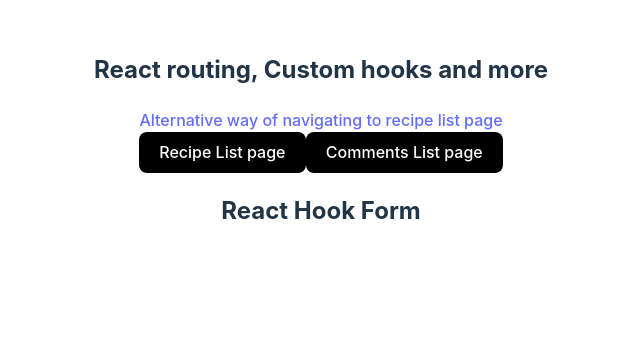
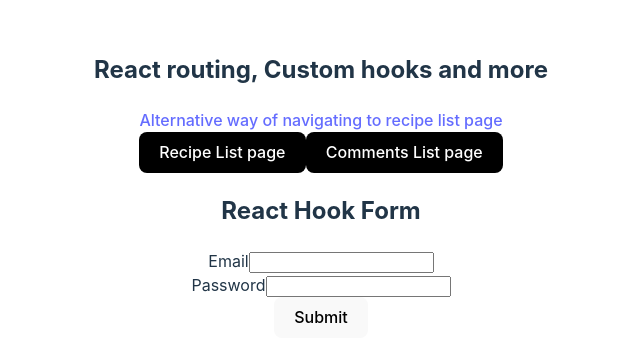
Before and after one commit to IB-ALA/REACT-TUTORIALS, a React (Vite) app in the folder react-routing-and-custom-hooks/: page /react-hook-form in a window 1280 px wide. Shown: the top 362 px of the page, without its empty margins (319-959 px from the left). Built offline with nearby package versions, Linux system fonts and the light colour scheme.

Commit message:
React hook form lesson done.

```diff
--- a/react-routing-and-custom-hooks/src/pages/react-hook-form-example/index.jsx
+++ b/react-routing-and-custom-hooks/src/pages/react-hook-form-example/index.jsx
@@ -1,9 +1,70 @@
-//
+import { useForm } from "react-hook-form";
 
 function ReactHookFormExamplePage() {
+  // reommended to use react-hook-form with some library like zod
+
+  const {
+    register,
+    handleSubmit,
+    reset,
+    formState: { errors },
+  } = useForm();
+  // register: registers the input field
+
+  function onSubmitForm(formData) {
+    // some api logic
+    console.log(formData);
+    reset();
+  }
+
   return (
     <div>
       <h2>React Hook Form</h2>
+      <form onSubmit={handleSubmit(onSubmitForm)}>
+        <div>
+          <label htmlFor="">Email</label>
+          <input
+            {...register("email", { required: true })}
+            type="email"
+            name="email"
+            id="email"
+          />
+          {errors.email && errors.email.type === "required" ? (
+            <p
+              style={{ color: "tomato", fontWeight: "bolder", margin: "10px" }}
+            >
+              Email is required
+            </p>
+          ) : null}
+        </div>
+
+        <div>
+          <label htmlFor="">Password</label>
+          <input
+            {...register("password", { required: true, minLength: 8 })}
+            type="password"
+            name="password"
+            id="password"
+          />
+          {errors.password && errors.password.type === "required" ? (
+            <p
+              style={{ color: "tomato", fontWeight: "bolder", margin: "10px" }}
+            >
+              Password is required
+            </p>
+          ) : null}
+          {errors.password && errors.password.type === "minLength" ? (
+            <p
+              style={{ color: "tomato", fontWeight: "bolder", margin: "10px" }}
+            >
+              Password should be at least 8 characters! Please verify the
+              password that you entered
+            </p>
+          ) : null}
+        </div>
+
+        <button type="submit">Submit</button>
+      </form>
     </div>
   );
 }
```
